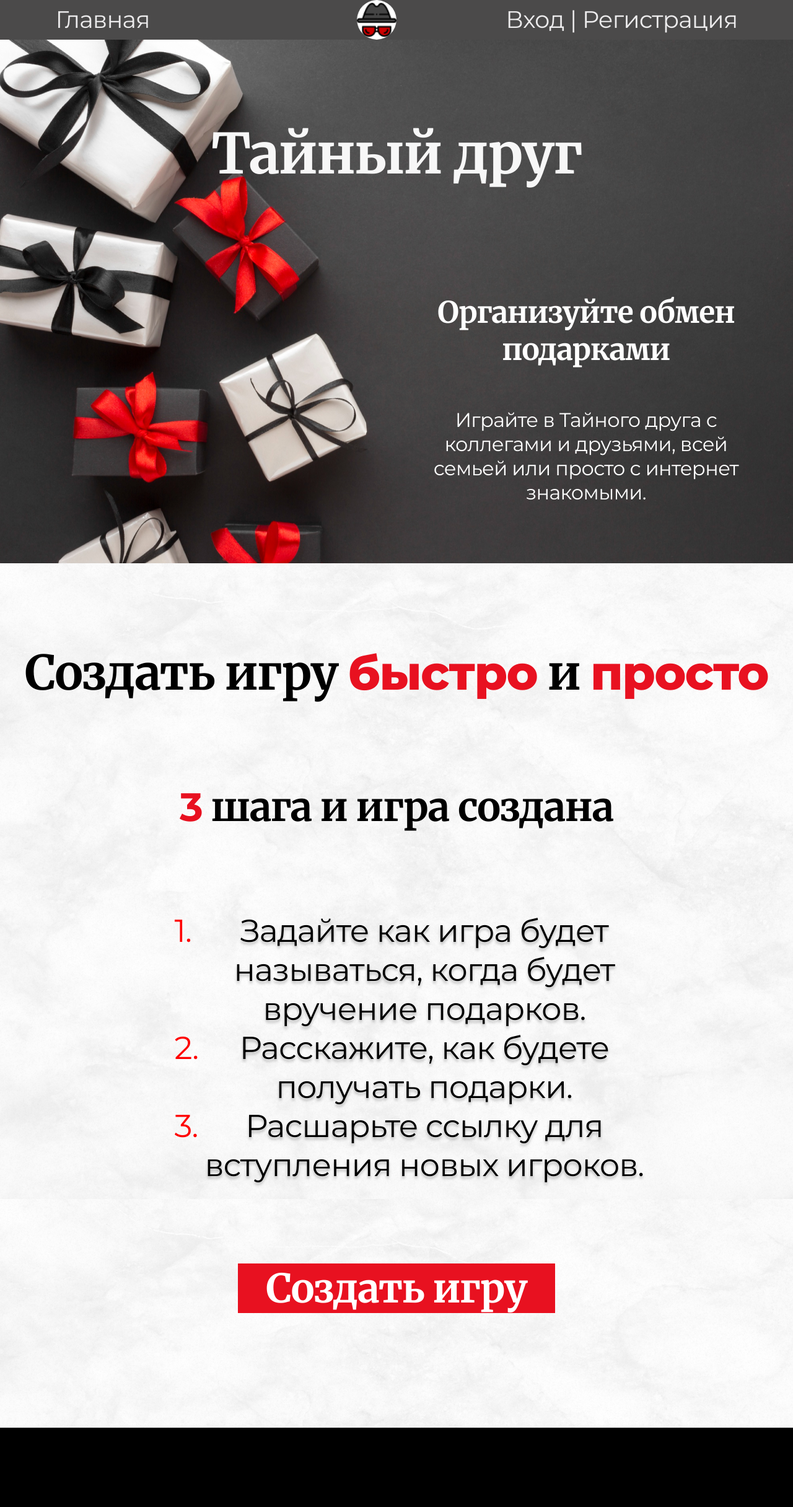
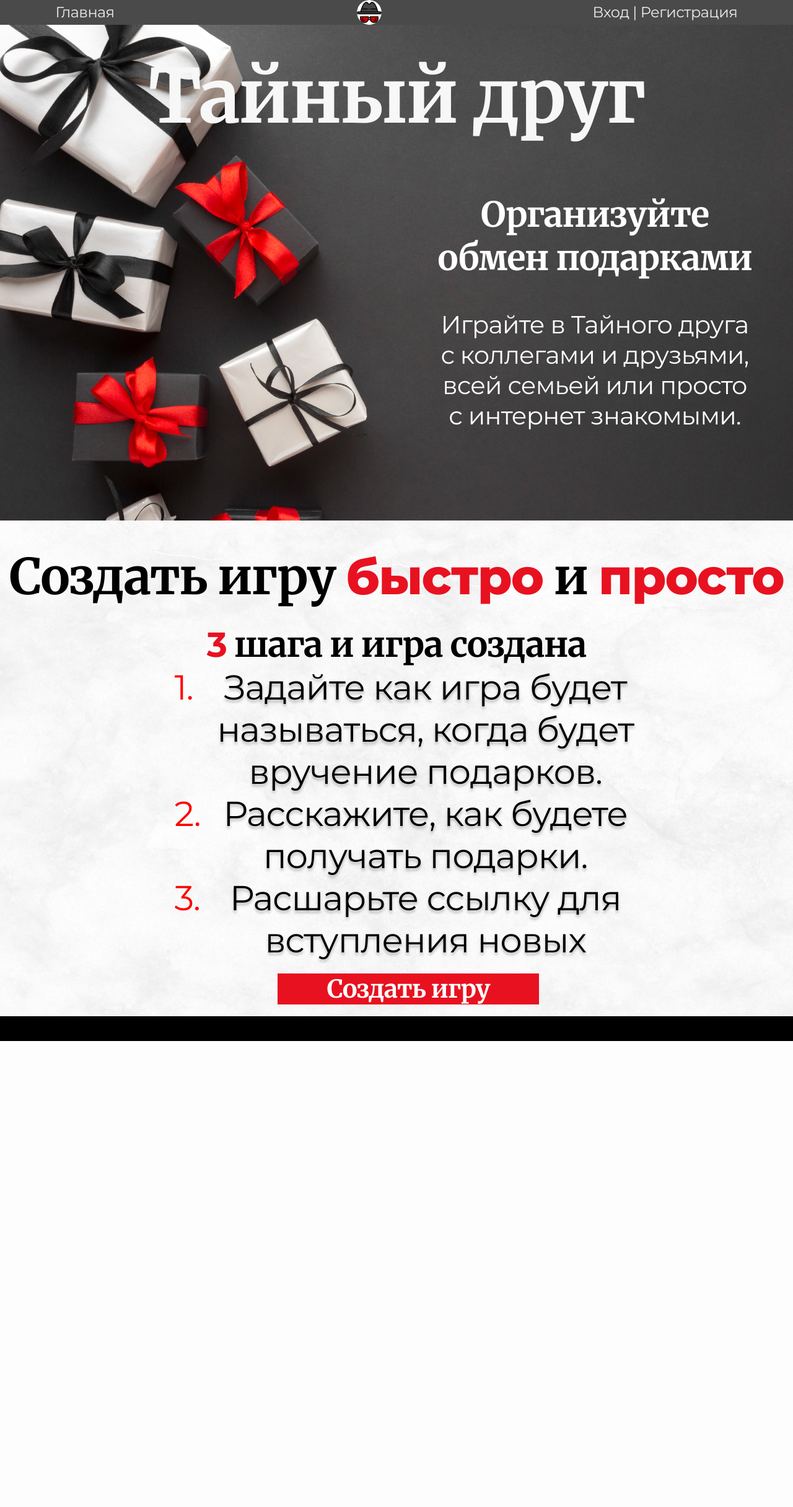
Before and after one commit to Sleeping-Monkey/TMPproject, a Flask app: page / in a window 1280 px wide. Shown: the whole page at 62% size. After the commit the page ends 1680 px from the top, so only its background shows below. Run offline with Flask 2, Linux system fonts and the light colour scheme.

Commit message:
change front

```diff
--- a/app/static/styles/all.css
+++ b/app/static/styles/all.css
@@ -11,18 +11,18 @@
 html, body {
   position: absolute;
   width: 100%;
-  height: 190vw;
+  height: 210vh;
   background: #FFFFFF;
 }
 
 header {
-  height: 5vw;
+  height: 5vh;
   background-color: #4B4A4A;
 }
 
 nav ul li {
   display: inline;
-  top: 0.6vw;
+  top: 0.6vh;
 }
 
 nav ul li:first-child {
@@ -44,26 +44,26 @@ nav ul li:last-child {
 ul li a {
   text-decoration: none;
   font-family: 'Montserrat', sans-serif;
-  font-size: 3vw;
+  font-size: 3vh;
   letter-spacing: -0.02em;
 
   color: #ECEBEC;
 }
 
 nav img {
-  width: 5vw;
-  height: 5vw;
+  width: 5vh;
+  height: 5vh;
   left: 45vw;
 /*  top: -3.6vw;*/
 
 /*  background: url(../src/logo.png);
   mix-blend-mode: normal;*/
-  border-radius: 20vw;
+  border-radius: 20vh;
 }
 
 footer {
   position: absolute;
-  height: 10vw;
+  height: 5vh;
   bottom: 0;
   background: #000000;
 }
--- a/app/static/styles/index.css
+++ b/app/static/styles/index.css
@@ -1,5 +1,5 @@
 #main-section {
-  height: 66vw;
+  height: 100vh;
 
   background: url(../src/background.png) no-repeat;
   -moz-background-size: 100%;  /*Firefox 3.6+*/
@@ -9,12 +9,12 @@
 }
 
 h1 {
-  top: 10vw;
+  top: 5%;
 
   font-family: 'Merriweather', serif;
   font-style: normal;
   font-weight: 900;
-  font-size: 7vw;
+  font-size: 15vh;
   text-align: center;
   letter-spacing: -0.02em;
 
@@ -22,9 +22,10 @@ h1 {
 }
 
 #right-main {
-  width: 39vw;
-  top: 23.3vw;
-  left: 54.4vw;
+  width: 40%;
+  height: 60%;
+  top: 15%;
+  left: 55%;
 
   text-align: center;
 }
@@ -34,26 +35,26 @@ h1 {
   font-family: 'Merriweather', serif;
   font-style: normal;
   font-weight: 900;
-  font-size: 3.75vw;
+  font-size: 7vh;
   letter-spacing: -0.02em;
 
   color: #FFFFFF;
 }
 
 #right-main p {
-  top: 5vw;
+  top: 10%;
 
   font-family: 'Montserrat', sans-serif;
   font-style: normal;
   font-weight: normal;
-  font-size: 2.5vw;
+  font-size: 5vh;
   letter-spacing: -0.02em;
 
   color: #FFFFFF;
 }
 
 #rules-section {
-  height: 109vw;
+  height: 100vh;
 
   background: url(../src/background_white.png) ;
   background-size: 100vw 107vw;
@@ -64,11 +65,12 @@ h1 {
 }
 
 #rules-section h3 {
-  top: 10vw;
+  top: 5%;
+
   font-family: 'Merriweather', serif;
   font-style: normal;
   font-weight: 900;
-  font-size: 6vw;
+  font-size: 10vh;
   text-align: center;
   letter-spacing: -0.02em;
 
@@ -76,13 +78,13 @@ h1 {
 }
 
 #rules-section h4 {
-  top: 20vw;
+  top: 8%;
 
   text-align: center;
   font-family: 'Merriweather', serif;
   font-style: normal;
   font-weight: bold;
-  font-size: 5vw;
+  font-size: 7vh;
   letter-spacing: -0.02em;
 
   color: #000000;
@@ -93,8 +95,9 @@ dl {
   grid-template-columns: max-content auto;
 
   width: 60vw;
+  height: 60vh;
   left: 22vw;
-  top: 30vw;
+  top: 8%;
 }
 
 dt {
@@ -103,7 +106,7 @@ dt {
   font-family: 'Montserrat', sans-serif;
   font-style: normal;
   font-weight: normal;
-  font-size: 4vw;
+  font-size: 7vh;
 
   letter-spacing: -0.02em;
 
@@ -116,7 +119,7 @@ dd {
   font-family: 'Montserrat', sans-serif;
   font-style: normal;
   font-weight: normal;
-  font-size: 4vw;
+  font-size: 7vh;
   letter-spacing: -0.02em;
 
   text-align: center;
@@ -126,14 +129,14 @@ dd {
 }
 
 button {
-  width: 40vw;
-  left: 30vw;
-  top: 40vw;
+  width: 33vw;
+  left: 35vw;
+  top: 10%;
 
   font-family: 'Merriweather', serif;
   font-style: normal;
   font-weight: bold;
-  font-size: 5vw;
+  font-size: 5vh;
   align-items: center;
   text-align: center;
   letter-spacing: -0.02em;
--- a/app/templates/user.html
+++ b/app/templates/user.html
@@ -25,8 +25,6 @@
       <form action="{{ url_for('creategame')}}" method="post" novalidate="">
         <p>Название игры</p>
         <input name="name" placeholder="Gamename" required="required" type="text">
-        <p>Пароль</p>
-        <input name="password" placeholder="Password" required='required' type="password">
         <p>Количество участников</p>
         <input name="count" placeholder="5" required='required' type="number">
         <input class="button-create" type="submit" value="Создать игру">
```
Also changed, not shown: app/static/styles/game.css (+62 -79 lines), app/static/styles/user.css (+15 -15 lines), app/templates/game.html (+6 -10 lines).
